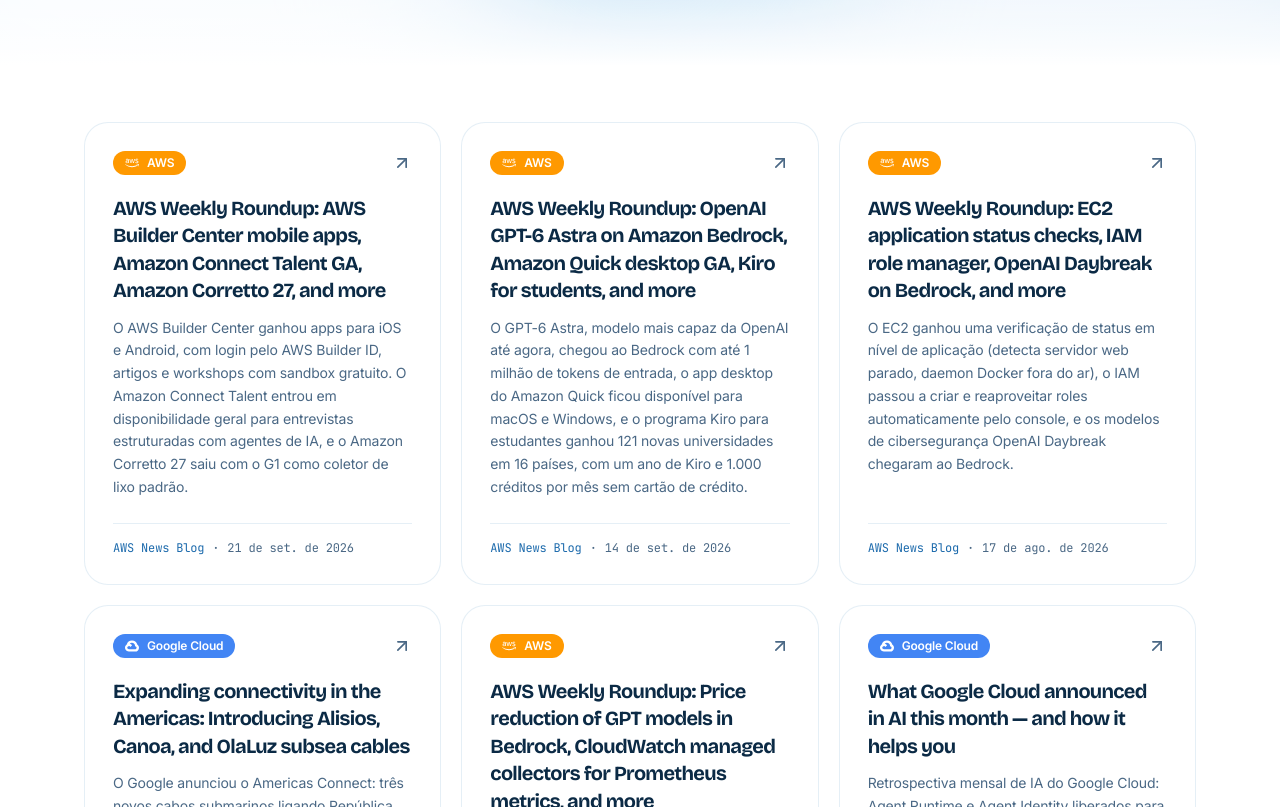
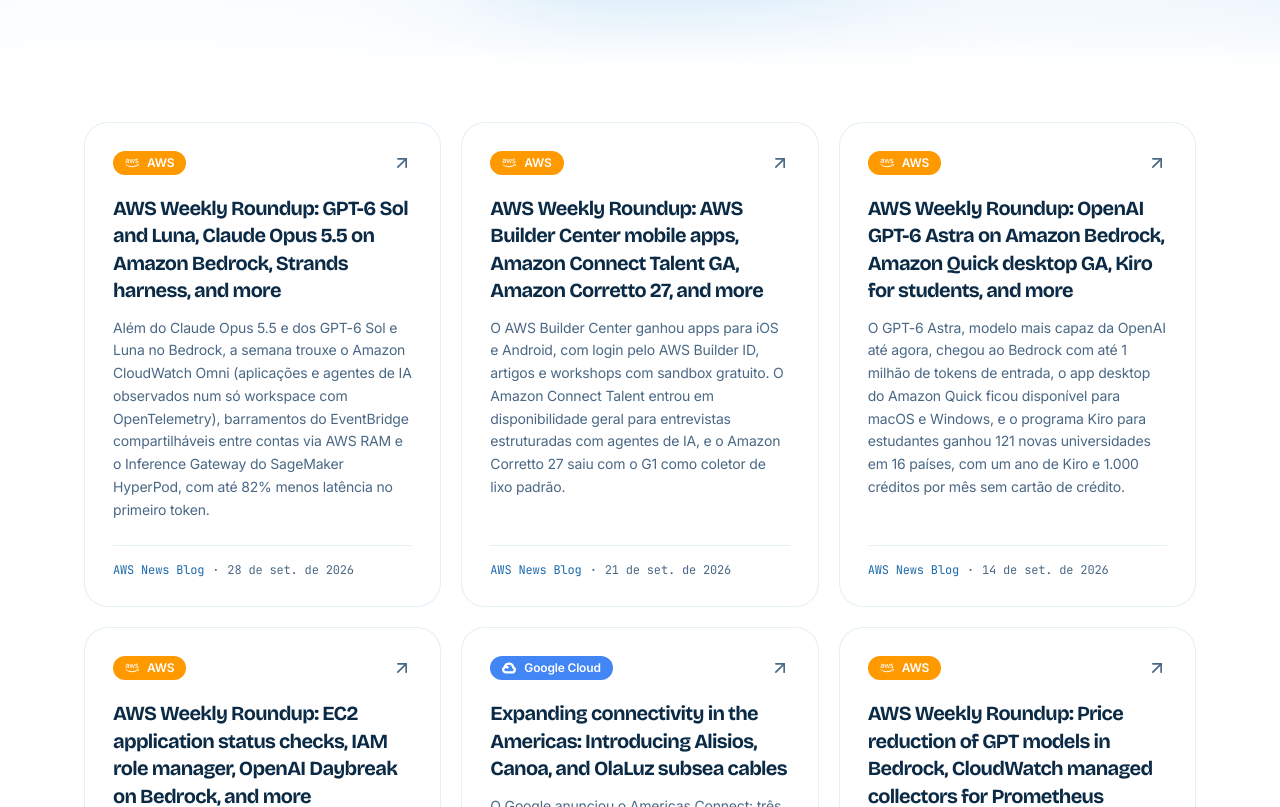
Before and after one commit to Liga-de-Computacao-em-Nuvem-PUCRS/landing-page-lcn, a React (Vite) app: page /noticias in a window 1280 px wide. Shown: the part 420-1227 px from the top of the page. Built offline with nearby package versions, Linux system fonts and the light colour scheme.

Commit message:
feat: add roundup da AWS de 28/09 ao radar (CloudWatch Omni)

```diff
--- a/src/data/news.ts
+++ b/src/data/news.ts
@@ -5,6 +5,16 @@ import type { NewsItem } from '@/types/news.types';
  * (links verificados). Curadoria manual — atualize conforme a comunidade acompanha.
  */
 export const NEWS: NewsItem[] = [
+  {
+    title:
+      'AWS Weekly Roundup: GPT-6 Sol and Luna, Claude Opus 5.5 on Amazon Bedrock, Strands harness, and more',
+    source: 'AWS News Blog',
+    provider: 'aws',
+    date: '2026-09-28',
+    url: 'https://aws.amazon.com/blogs/aws/aws-weekly-roundup-gpt-6-sol-and-luna-claude-opus-5-5-on-amazon-bedrock-strands-harness-and-more-september-28-2026/',
+    summary:
+      'Além do Claude Opus 5.5 e dos GPT-6 Sol e Luna no Bedrock, a semana trouxe o Amazon CloudWatch Omni (aplicações e agentes de IA observados num só workspace com OpenTelemetry), barramentos do EventBridge compartilháveis entre contas via AWS RAM e o Inference Gateway do SageMaker HyperPod, com até 82% menos latência no primeiro token.',
+  },
   {
     title:
       'AWS Weekly Roundup: AWS Builder Center mobile apps, Amazon Connect Talent GA, Amazon Corretto 27, and more',
```
